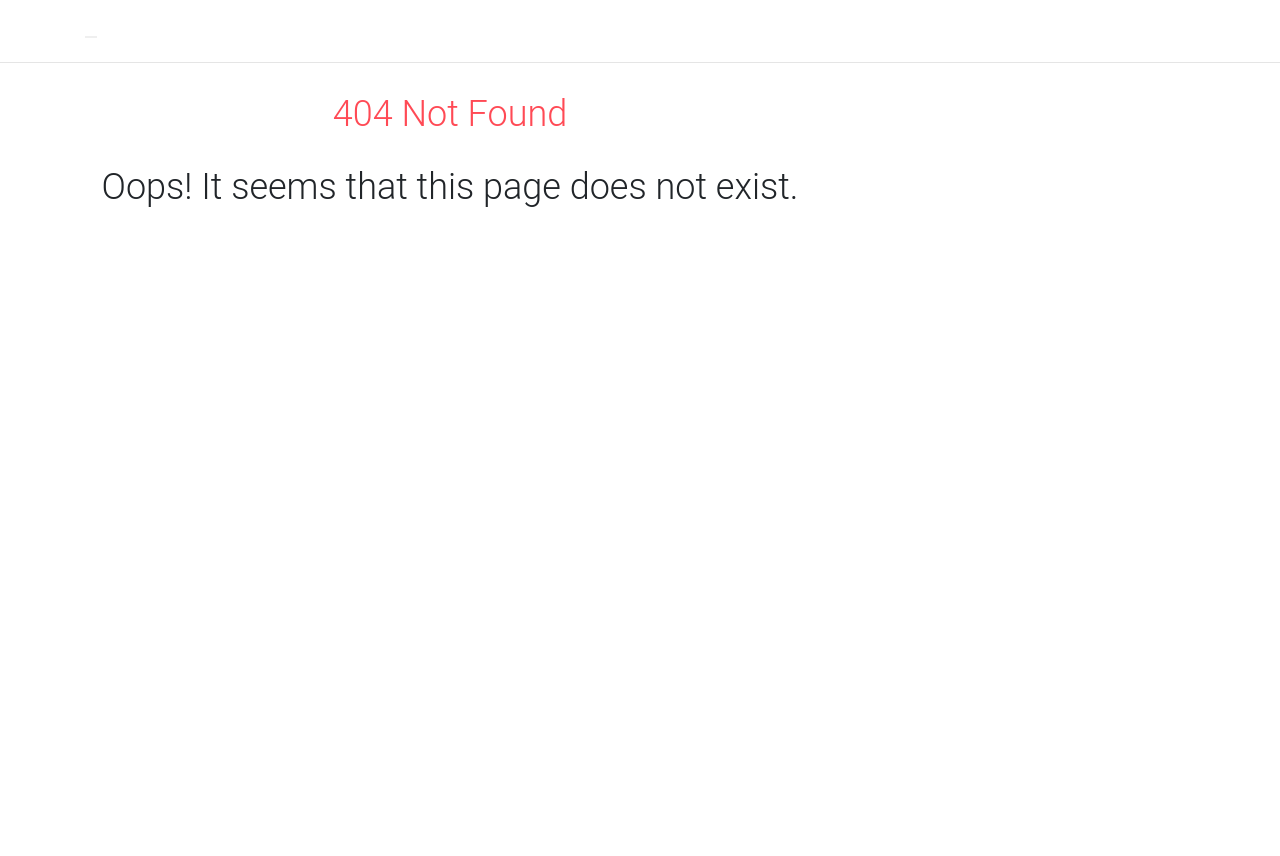
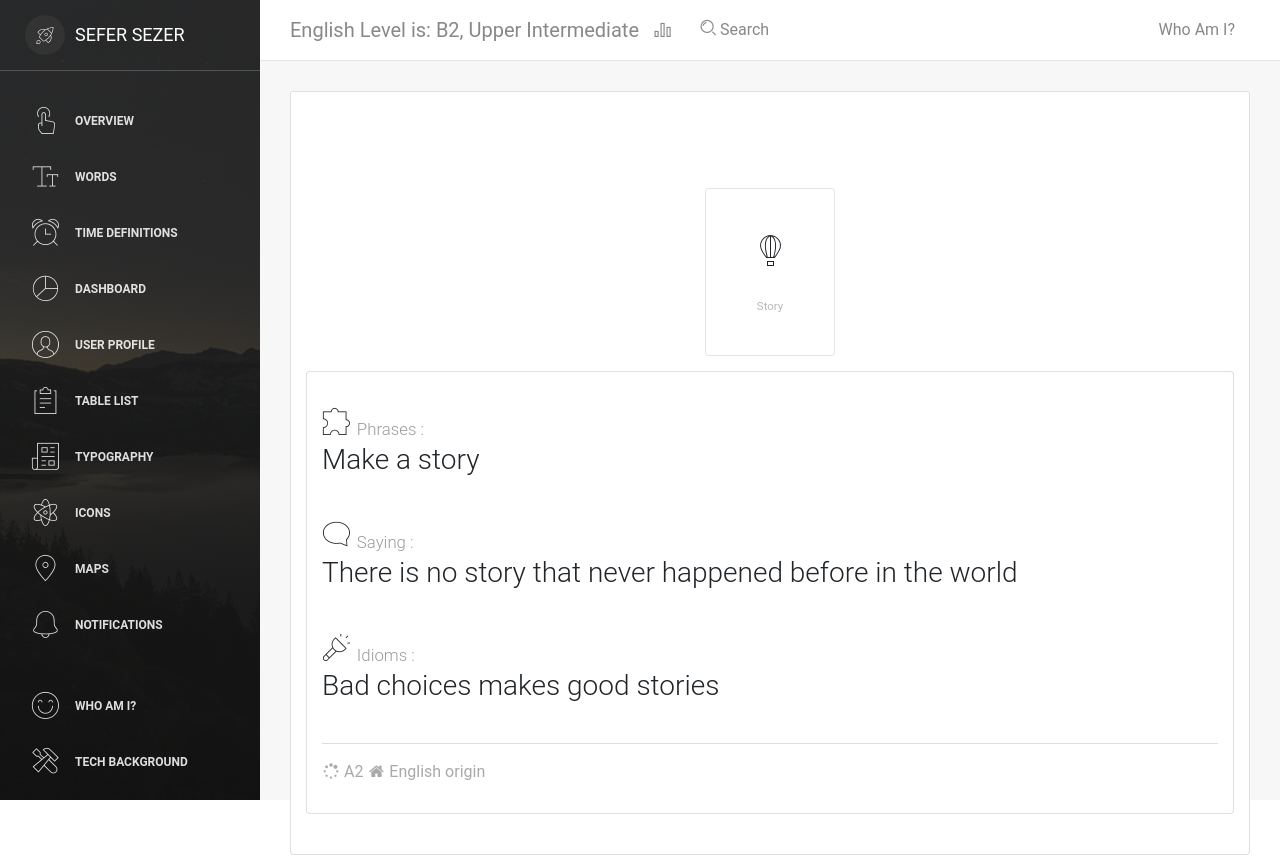
Before and after one commit to sefersezer/vue-light-bootstrap-dashboard-master, a Vue app: page /#/search-result in a window 1280 px wide. Before the commit this address had no page. Shown: the top 856 px of the page. Built offline with nearby package versions, Linux system fonts and the light colour scheme; what v-tooltip would draw is missing.

Commit message:
search result added

```diff
--- a/src/layout/DashboardLayout.vue
+++ b/src/layout/DashboardLayout.vue
@@ -54,6 +54,10 @@
           <i class="nc-icon nc-settings-90"></i>
           <p>Tech Background</p>
         </sidebar-link>
+        <sidebar-link to="/experiences">
+          <i class="nc-icon nc-paper-2"></i>
+          <p>Experiences</p>
+        </sidebar-link>
         <sidebar-link class="active" to="/admin/upgrade">
           <i class="nc-icon nc-alien-33"></i>
           <p>Upgrade to PRO</p>
--- a/src/layout/TopNavbar.vue
+++ b/src/layout/TopNavbar.vue
@@ -30,7 +30,7 @@
           </base-dropdown>
           -->
           <li class="nav-item">
-            <a href="#" class="nav-link">
+            <a href="#/search-result" class="nav-link">
               <i class="nc-icon nc-zoom-split"></i>
               <span class="d-lg-block">&nbsp;Search</span>
             </a>
--- a/src/pages/Experiences.vue
+++ b/src/pages/Experiences.vue
@@ -5,8 +5,8 @@
         <div class="col-12">
           <card>
             <template slot="header">
-              <h4 class="card-title">Time Definitions</h4>
-              <p class="card-category">Time definitions for learning grammar.</p>
+              <h4 class="card-title">Experiences</h4>
+              <p class="card-category">Companies which I worked</p>
             </template>
             <div class="typo-line">
               <h6>
--- /dev/null
+++ b/src/pages/SearchResult.vue
@@ -0,0 +1,69 @@
+<template>
+  <div class="content">
+    <div class="container-fluid">
+      <div class="row">
+        <div class="col-12">
+          <card>
+            <template slot="header">
+              <h4 class="card-title">&nbsp;</h4>
+              <p class="card-category">&nbsp;</p>
+            </template>
+            <div class="all-icons">
+              <div class="row" style="justify-content: center;">
+                <div class="font-icon-list col-lg-2 col-md-3 col-sm-4 col-6">
+                  <div class="font-icon-detail">
+                    <i class="nc-icon nc-air-baloon"></i>
+                    <p>Story</p>
+                  </div>
+                </div>
+
+              </div>
+            </div>
+            <div class="row">
+              <div class="col-12">
+                <card>
+                  <h3>
+                    <i class="nc-icon nc-puzzle-10"></i>&nbsp;<small>Phrases :</small><br>
+                    Make a story
+                    <p>&nbsp;</p>
+                  </h3>
+                  <h3>
+                    <i class="nc-icon nc-chat-round"></i>&nbsp;<small>Saying :</small><br>
+                    There is no story that never happened before in the world
+                    <p>&nbsp;</p>
+                  </h3>
+                  <h3>
+                    <i class="nc-icon nc-light-3"></i>&nbsp;<small>Idioms :</small><br>
+                    Bad choices makes good stories
+                    <p>&nbsp;</p>
+                  </h3>
+                  <div class="footer">
+                    <hr>
+                    <div class="stats">
+                      <i class="fa fa-spinner"></i> A2
+                      <i class="fa fa-home"></i> English origin
+                    </div>
+                  </div>
+                </card>
+              </div>
+            </div>
+          </card>
+        </div>
+
+      </div>
+    </div>
+  </div>
+</template>
+<script>
+import Card from 'src/components/Cards/Card.vue'
+
+export default {
+  components: {
+    Card
+  }
+}
+
+</script>
+<style>
+
+</style>
--- a/src/pages/Words.vue
+++ b/src/pages/Words.vue
@@ -10,6 +10,54 @@
             </template>
             <div class="all-icons">
               <div class="row">
+                <div class="font-icon-list col-lg-2 col-md-3 col-sm-4 col-6">
+                  <div class="font-icon-detail">
+                    <i class="nc-icon nc-air-baloon"></i>
+                    <p>This is a word</p>
+                  </div>
+                </div>
+                <div class="font-icon-list col-lg-2 col-md-3 col-sm-4 col-6">
+                  <div class="font-icon-detail">
+                    <i class="nc-icon nc-air-baloon"></i>
+                    <p>This is a word</p>
+                  </div>
+                </div>
+                <div class="font-icon-list col-lg-2 col-md-3 col-sm-4 col-6">
+                  <div class="font-icon-detail">
+                    <i class="nc-icon nc-air-baloon"></i>
+                    <p>This is a word</p>
+                  </div>
+                </div>
+                <div class="font-icon-list col-lg-2 col-md-3 col-sm-4 col-6">
+                  <div class="font-icon-detail">
+                    <i class="nc-icon nc-air-baloon"></i>
+                    <p>This is a word</p>
+                  </div>
+                </div>
+                <div class="font-icon-list col-lg-2 col-md-3 col-sm-4 col-6">
+                  <div class="font-icon-detail">
+                    <i class="nc-icon nc-air-baloon"></i>
+                    <p>This is a word</p>
+                  </div>
+                </div>
+                <div class="font-icon-list col-lg-2 col-md-3 col-sm-4 col-6">
+                  <div class="font-icon-detail">
+                    <i class="nc-icon nc-air-baloon"></i>
+                    <p>This is a word</p>
+                  </div>
+                </div>
+                <div class="font-icon-list col-lg-2 col-md-3 col-sm-4 col-6">
+                  <div class="font-icon-detail">
+                    <i class="nc-icon nc-air-baloon"></i>
+                    <p>This is a word</p>
+                  </div>
+                </div>
+                <div class="font-icon-list col-lg-2 col-md-3 col-sm-4 col-6">
+                  <div class="font-icon-detail">
+                    <i class="nc-icon nc-air-baloon"></i>
+                    <p>This is a word</p>
+                  </div>
+                </div>
                 <div class="font-icon-list col-lg-2 col-md-3 col-sm-4 col-6">
                   <div class="font-icon-detail">
                     <i class="nc-icon nc-air-baloon"></i>
--- a/src/routes/routes.js
+++ b/src/routes/routes.js
@@ -10,6 +10,7 @@ import TimeDefinitions from 'src/pages/TimeDefinitions.vue'
 import WhoAmI from 'src/pages/WhoAmI.vue'
 import TechnicalBackground from 'src/pages/TechnicalBackground.vue'
 import Experiences from 'src/pages/Experiences.vue'
+import SearchResult from 'src/pages/SearchResult.vue'
 
 import UserProfile from 'src/pages/UserProfile.vue'
 import TableList from 'src/pages/TableList.vue'
@@ -55,6 +56,11 @@ const routes = [
         path: 'experiences',
         name: 'Experiences',
         component: Experiences
+      },
+      {
+        path: 'search-result',
+        name: 'SearchResult',
+        component: SearchResult
       }
 
     ]
```
